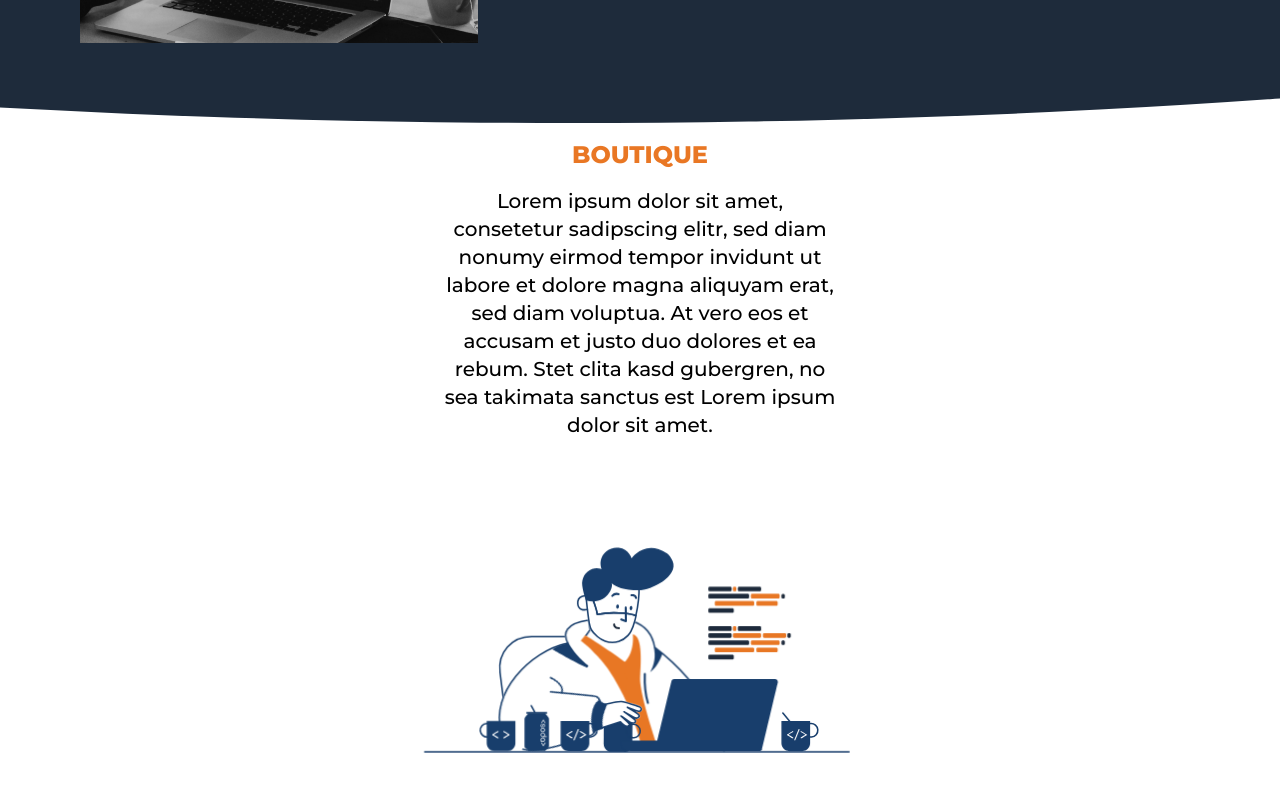
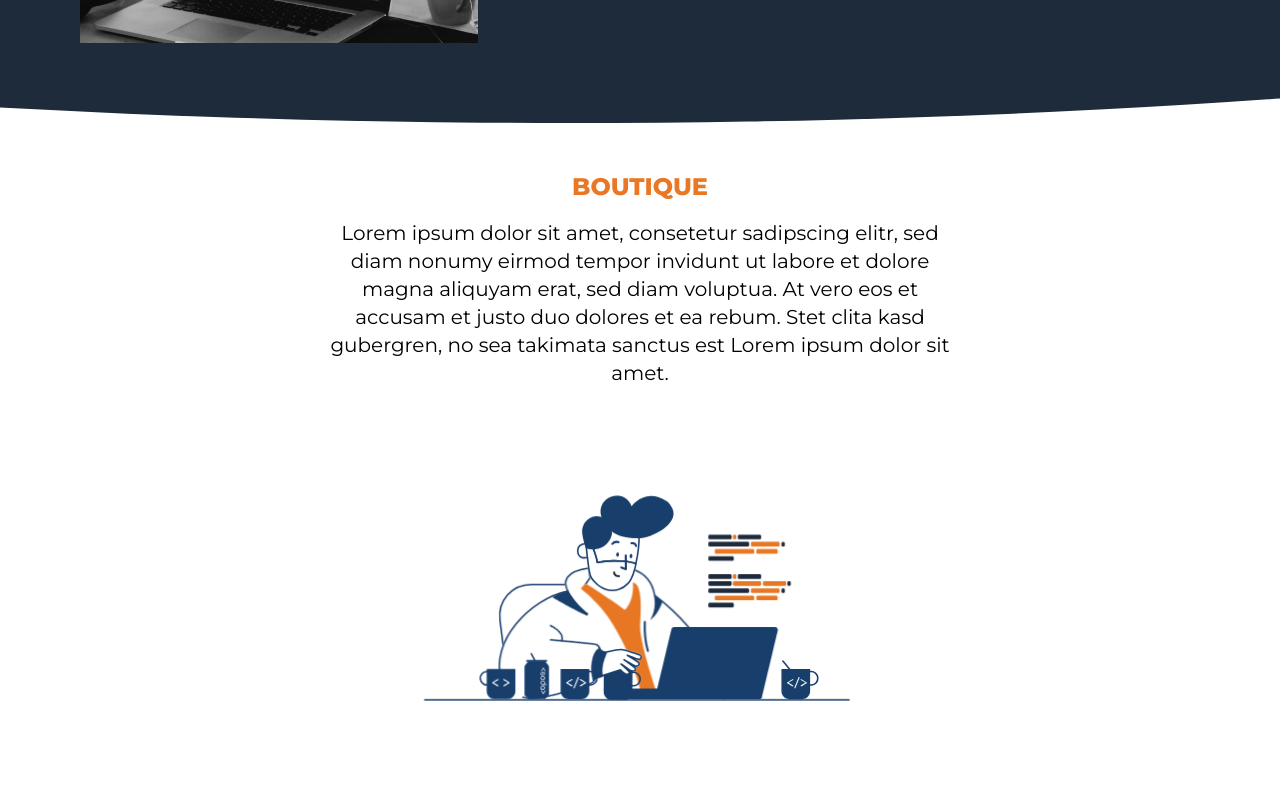
Before and after one commit to bluebird-technologies/bluebird_tech_OLD, a Next.js app: page /why in a window 1280 px wide. Shown: the part 500-1293 px from the top of the page. Built offline with nearby package versions, Linux system fonts and the light colour scheme.

Commit message:
text width given absolute width to accomodate different viewports

```diff
--- a/components/Carousel/WhatSetsUsApartCarousel.tsx
+++ b/components/Carousel/WhatSetsUsApartCarousel.tsx
@@ -77,14 +77,14 @@ export default function WhatSetsUpApartCarousel() {
 
 function CarouselSlideItem({ label, description, animation }: Props) {
   return (
-    <div className="mb-20 items-center flex flex-1 justify-center flex-col">
+    <div className="mb-20 pt-8 items-center flex flex-1 justify-center flex-col">
       <div className="flex-wrap items-center justify-center text-2xl font-extrabold uppercase leading-[64px] text-center">
         <h1 className="text-highlight">{label}</h1>
       </div>
-      <div className="flex flex-1 items-center justify-center flex-wrap">
-        <p className="text-black text-base text-center w-2/4   sm:text-base md:text-lg lg:text-xl">
+      <div className="flex flex-1 items-center mx-4 justify-center w-[280px] min-[400px]:w-[340px] sm:w-[480px] md:w-[550px] lg:w-[620px] flex-wrap">
+        <span className="text-black  text-center sm:text-base md:text-lg lg:text-xl ">
           {description}
-        </p>
+        </span>
       </div>
       <div className="w-full sm:max-w-md lg:max-w-lg mx-auto my-4 sm:my-8 lg:my-16">
         <Lottie
```
